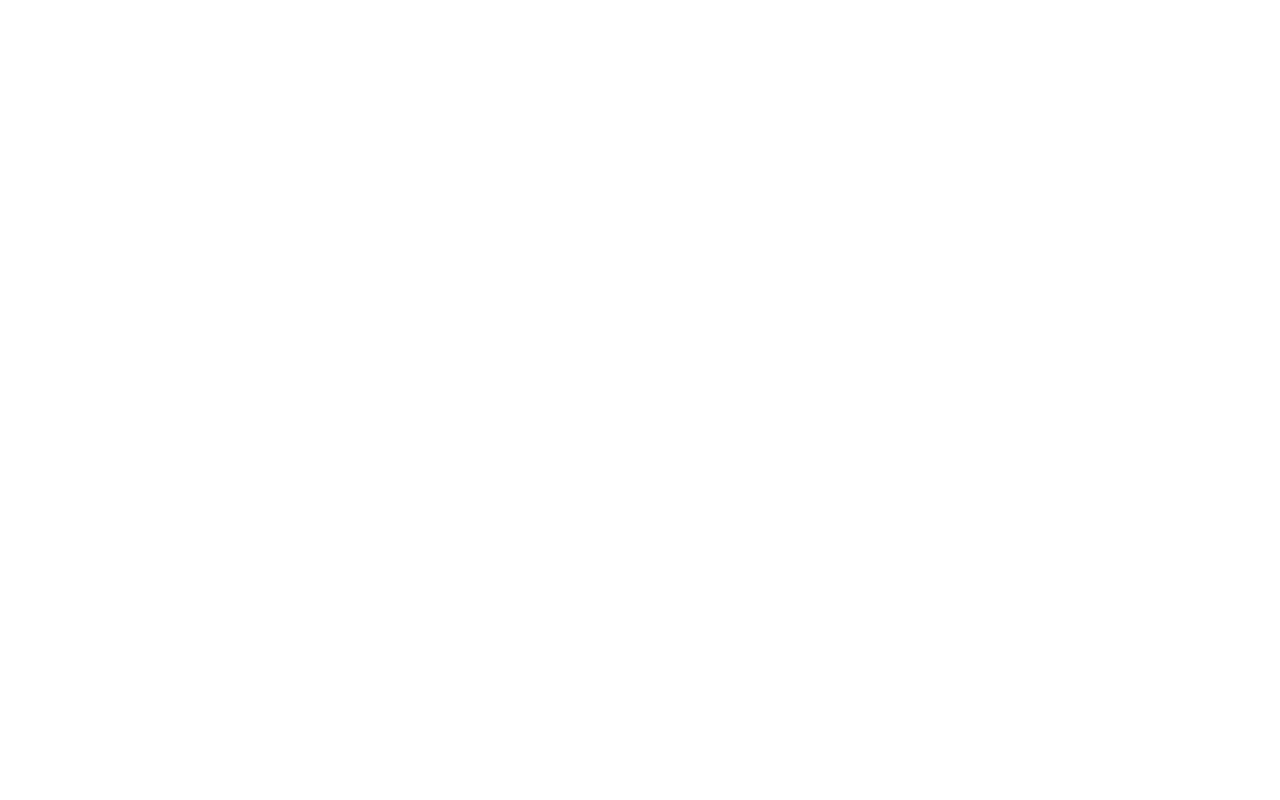
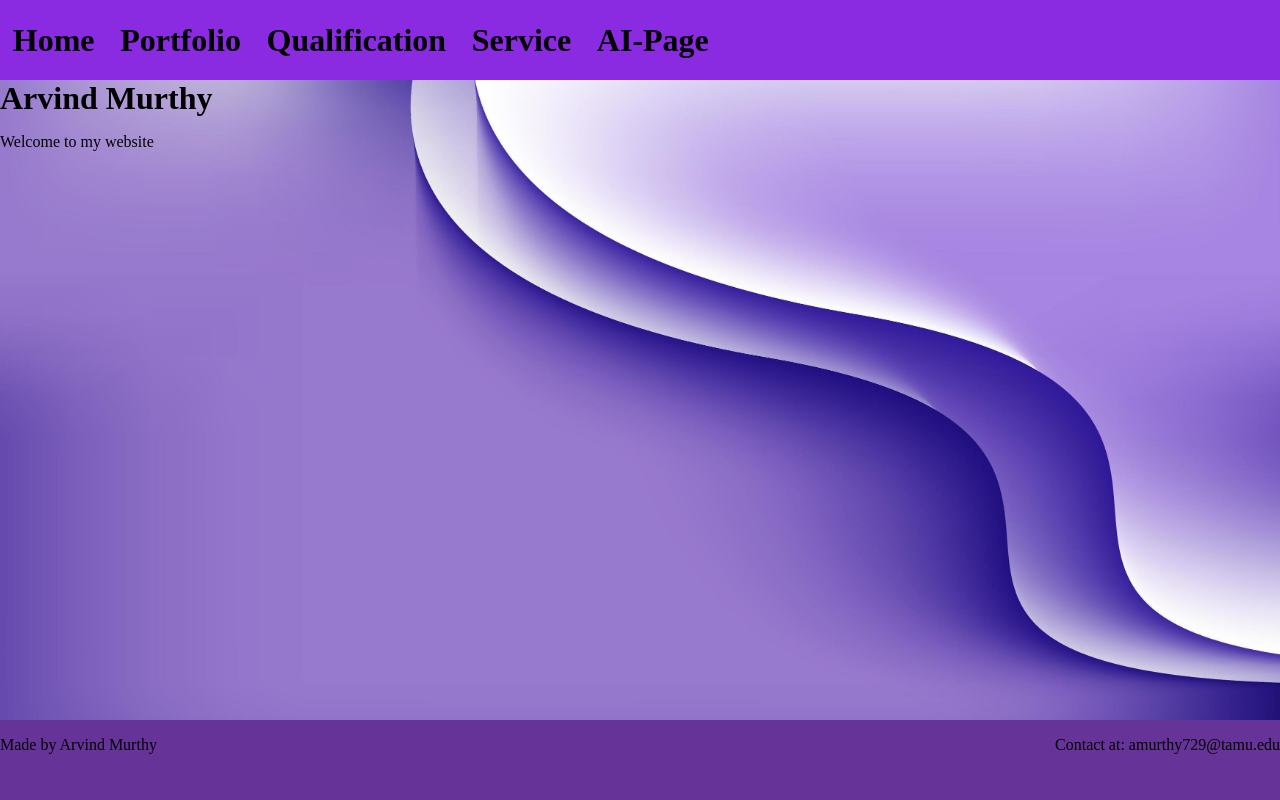
Before and after one commit to csce-315-331-2023c/CSCE_315_Murthy, a plain HTML site: page index.html in a window 1280 px wide. Drawn offline with Linux system fonts and the light colour scheme.

Commit message:
doing things

```diff
--- a/index.html
+++ b/index.html
@@ -0,0 +1,24 @@
+<!DOCTYPE html>
+<html>
+<head>
+    <title>About Me</title>
+    <link rel="stylesheet" type="text/css" href="style.css"></link>
+</head>
+<body>
+    <header>
+        <h1 class="headerTab">Home</h1>
+        <h1 class="headerTab">Portfolio</h1>
+        <h1 class="headerTab">Qualification</h1>
+        <h1 class="headerTab"><a href="service.html">Service</a></h1>
+        <h1 class="headerTab">AI-Page</h1>
+    </header>
+    <div id="main-section">
+        <h1 style="margin: 0;">Arvind Murthy</h1>
+        <p>Welcome to my website</p>
+    </div>
+    <footer>
+        <p>Made by Arvind Murthy</p>
+        <p>Contact at: amurthy729@tamu.edu</p>
+    </footer>
+</body>
+</html>
--- a/style.css
+++ b/style.css
@@ -1,8 +1,44 @@
+html {
+    margin: 0;
+    padding: 0;
+}
+body {
+    margin: 0;
+    padding: 0;
+}
+header {
+    display: flex;
+    background-color: blueviolet;
+    min-height: 10vh;
+    justify-content: flex-start;
+    align-items: center;
+    margin: 0;
+    padding: 0;
+}
 footer {
     display: flex;
     background-color: rebeccapurple;
     padding: 0%;
+    min-height: 10vh;
+    justify-content: space-between;
 }
-html {
-    background-color: aqua;
+#main-section {
+    min-height: 80vh;
+    background-image: url('background-image.jpg');
+    background-size: cover;
 }
+.headerTab{
+    margin-left: 1%;
+    margin-right: 1%;
+    margin-bottom: 0;
+    margin-top: 0;
+    cursor: pointer;
+    height: 100%;
+}
+.headerTab:hover {
+    background-color: purple;
+}
+a:link, a:visited, a:hover, a:active {
+    text-decoration: none;
+    color:black;
+}
```
Also changed, not shown: service.html (added, +6 -0 lines), background-image.jpg (added), website-background.avif (added).
